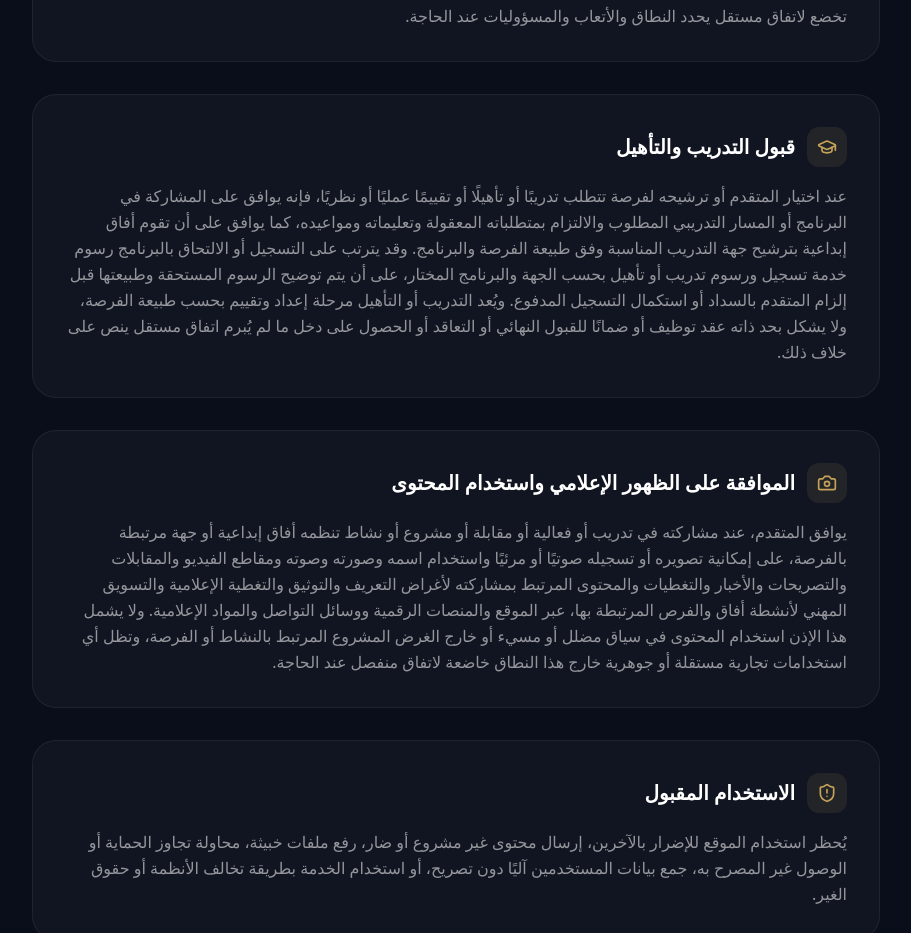
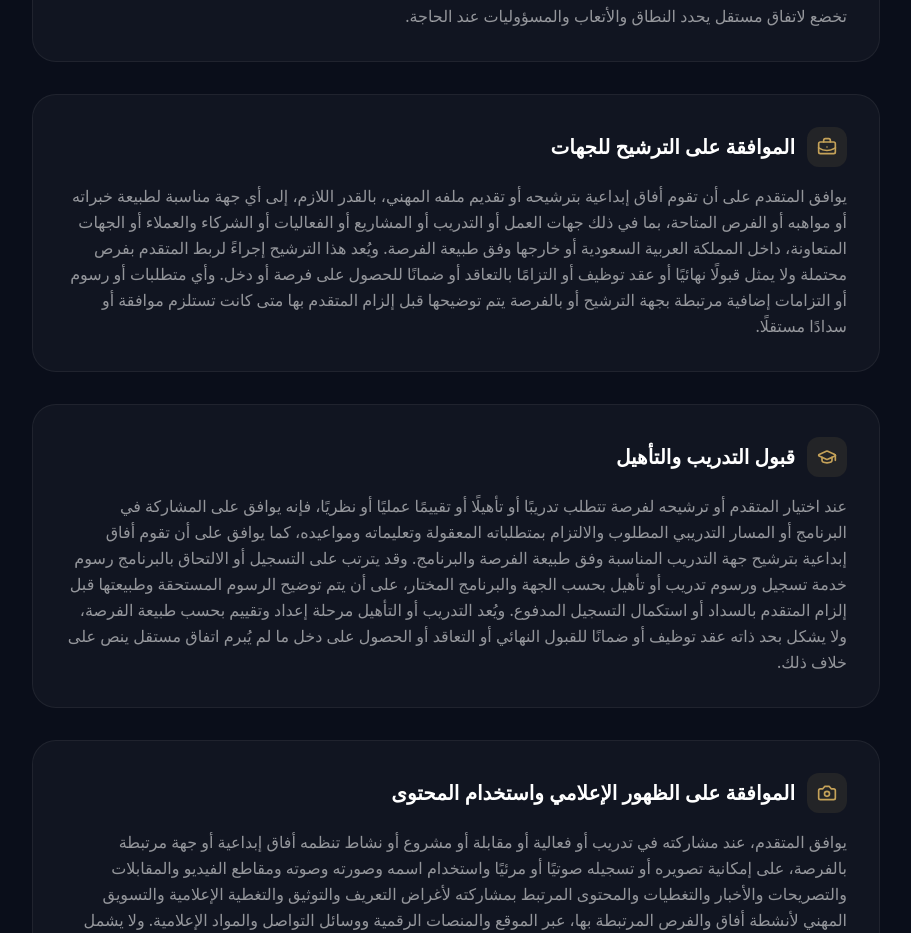
Before and after one commit to alzahrani6020/afaq-creative-site, a Next.js app: page /terms in a window 1280 px wide. Shown: the part 880-1813 px from the top of the page, without its empty margins (184-1095 px from the left). Built offline with nearby package versions, Linux system fonts and the light colour scheme; no server answers.

Commit message:
legal: add general referral consent

```diff
--- a/app/terms/page.tsx
+++ b/app/terms/page.tsx
@@ -19,6 +19,11 @@ const sections = [
     icon: BriefcaseBusiness,
     title: 'منظومة المواهب والخبرات',
     content: 'التسجيل في منظومة المواهب والخبرات يهدف إلى إنشاء ملف مهني وتقييمه وإدارة التواصل وربطه بفرص محتملة. التسجيل لا يشكل عرض عمل أو عقد توظيف أو ضمانًا للحصول على مشروع أو عميل أو فرصة أو دخل. أي علاقة لاحقة تخضع لاتفاق مستقل يحدد النطاق والأتعاب والمسؤوليات عند الحاجة.',
+  },
+  {
+    icon: BriefcaseBusiness,
+    title: 'الموافقة على الترشيح للجهات',
+    content: 'يوافق المتقدم على أن تقوم أفاق إبداعية بترشيحه أو تقديم ملفه المهني، بالقدر اللازم، إلى أي جهة مناسبة لطبيعة خبراته أو مواهبه أو الفرص المتاحة، بما في ذلك جهات العمل أو التدريب أو المشاريع أو الفعاليات أو الشركاء والعملاء أو الجهات المتعاونة، داخل المملكة العربية السعودية أو خارجها وفق طبيعة الفرصة. ويُعد هذا الترشيح إجراءً لربط المتقدم بفرص محتملة ولا يمثل قبولًا نهائيًا أو عقد توظيف أو التزامًا بالتعاقد أو ضمانًا للحصول على فرصة أو دخل. وأي متطلبات أو رسوم أو التزامات إضافية مرتبطة بجهة الترشيح أو بالفرصة يتم توضيحها قبل إلزام المتقدم بها متى كانت تستلزم موافقة أو سدادًا مستقلًا.',
   },
   {
     icon: GraduationCap,
```
